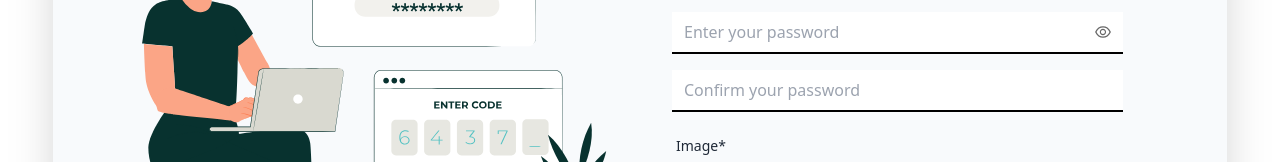
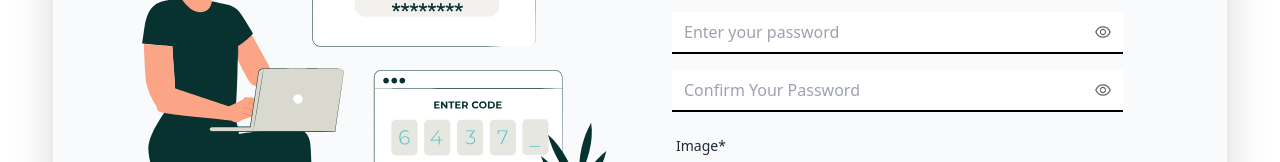
Before and after one commit to MdHasibulHasan1/ARTVENTURE-ACADEMY-CLIENT, a React (Vite) app: page /signUp in a window 1280 px wide. Shown: the part 325-487 px from the top of the page. Built offline with nearby package versions, Linux system fonts and the light colour scheme; no server answers.

Commit message:
added confirm password input

```diff
--- a/src/Pages/SignUP/SignUp.jsx
+++ b/src/Pages/SignUP/SignUp.jsx
@@ -19,16 +19,12 @@ const SignUp = () => {
     handleSubmit,
     reset,
     formState: { errors },
+    watch,
   } = useForm();
 
   const onSubmit = (data) => {
-    const { name, email, confirmPassword, image, password } = data;
+    const { name, email, image, password } = data;
     console.log(data);
-    if (password !== confirmPassword) {
-      setError("Passwords do not match");
-      return;
-    }
-
     const userData = {
       name,
       email,
@@ -58,6 +54,8 @@ const SignUp = () => {
         setError(error.message);
       });
   };
+  const password = watch("password");
+  const confirmPassword = watch("confirmPassword");
 
   return (
     <>
@@ -165,21 +163,51 @@ const SignUp = () => {
                 )}
               </button>
             </div>
-            <div className="mb-4">
+            <div className="mb-4 relative">
               <input
-                placeholder="Confirm your password"
-                type="password"
+                type={showPassword ? "text" : "password"}
+                {...register("confirmPassword", {
+                  required: true,
+                  validate: (value) => value === password,
+                })}
+                placeholder="Confirm Your Password"
                 className="w-full border-x-0 border-t-0 border-b-2 border-b-black border px-3 py-2 outline-none text-black"
-                {...register("confirmPassword", {
-                  validate: (value) =>
-                    value === password.current || "Passwords do not match",
-                })}
               />
               {errors.confirmPassword && (
-                <span className="text-red-600">
-                  {errors.confirmPassword.message}
-                </span>
+                <span className="text-red-600">Passwords do not match</span>
               )}
+              <button
+                type="button"
+                onClick={() => setShowPassword(!showPassword)}
+                className="absolute top-0 right-0 mt-3 mr-3 text-[#666666] hover:text-gray-500 focus:outline-none focus:text-gray-500"
+              >
+                {showPassword ? (
+                  <svg
+                    viewBox="64 64 896 896"
+                    focusable="false"
+                    data-icon="eye-invisible"
+                    width="1em"
+                    height="1em"
+                    fill="currentColor"
+                    aria-hidden="true"
+                  >
+                    <path d="M942.2 486.2Q889.47 375.11 816.7 305l-50.88 50.88C807.31 395.53 843.45 447.4 874.7 512 791.5 684.2 673.4 766 512 766q-72.67 0-133.87-22.38L323 798.75Q408 838 512 838q288.3 0 430.2-300.3a60.29 60.29 0 000-51.5zm-63.57-320.64L836 122.88a8 8 0 00-11.32 0L715.31 232.2Q624.86 186 512 186q-288.3 0-430.2 300.3a60.3 60.3 0 000 51.5q56.69 119.4 136.5 191.41L112.48 835a8 8 0 000 11.31L155.17 889a8 8 0 0011.31 0l712.15-712.12a8 8 0 000-11.32zM149.3 512C232.6 339.8 350.7 258 512 258c54.54 0 104.13 9.36 149.12 28.39l-70.3 70.3a176 176 0 00-238.13 238.13l-83.42 83.42C223.1 637.49 183.3 582.28 149.3 512zm246.7 0a112.11 112.11 0 01146.2-106.69L401.31 546.2A112 112 0 01396 512z"></path>
+                    <path d="M508 624c-3.46 0-6.87-.16-10.25-.47l-52.82 52.82a176.09 176.09 0 00227.42-227.42l-52.82 52.82c.31 3.38.47 6.79.47 10.25a111.94 111.94 0 01-112 112z"></path>
+                  </svg>
+                ) : (
+                  <svg
+                    viewBox="64 64 896 896"
+                    focusable="false"
+                    data-icon="eye"
+                    width="1em"
+                    height="1em"
+                    fill="currentColor"
+                    aria-hidden="true"
+                  >
+                    <path d="M942.2 486.2C847.4 286.5 704.1 186 512 186c-192.2 0-335.4 100.5-430.2 300.3a60.3 60.3 0 000 51.5C176.6 737.5 319.9 838 512 838c192.2 0 335.4-100.5 430.2-300.3 7.7-16.2 7.7-35 0-51.5zM512 766c-161.3 0-279.4-81.8-362.7-254C232.6 339.8 350.7 258 512 258c161.3 0 279.4 81.8 362.7 254C791.5 684.2 673.4 766 512 766zm-4-430c-97.2 0-176 78.8-176 176s78.8 176 176 176 176-78.8 176-176-78.8-176-176-176zm0 288c-61.9 0-112-50.1-112-112s50.1-112 112-112 112 50.1 112 112-50.1 112-112 112z"></path>
+                  </svg>
+                )}
+              </button>
             </div>
             <div className="form-control w-full mt-4">
               <label className="label">
```
